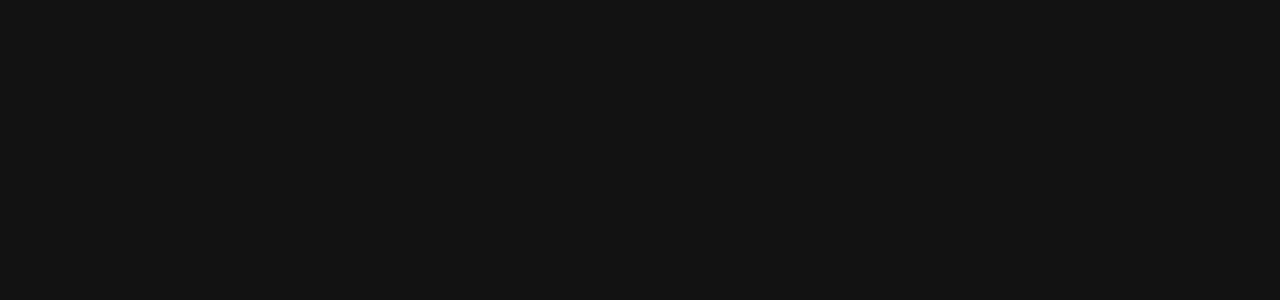
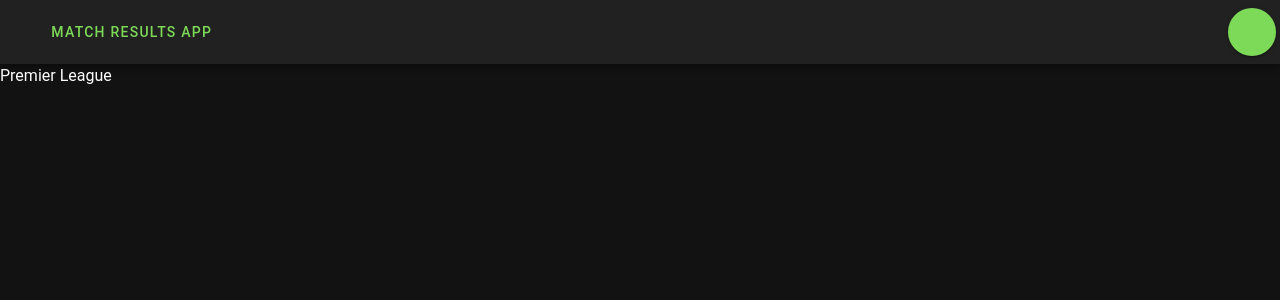
Before and after one commit to Jvsin/result-app, a Nuxt app: page /leagues/eng-1 in a window 1280 px wide. Before the commit this address had no page. Shown: the top 300 px of the page. Built offline with nearby package versions, Linux system fonts and the light colour scheme.

Commit message:
main page

```diff
--- a/app.vue
+++ b/app.vue
@@ -1,5 +1,10 @@
 <template>
-  <div>
-   <NuxtPage/>
-  </div>
+  <NuxtLayout>
+    <v-app>
+      <v-main>
+        <Navigation />
+        <NuxtPage />
+      </v-main>
+    </v-app>
+  </NuxtLayout>
 </template>
--- a/pages/index.vue
+++ b/pages/index.vue
@@ -2,6 +2,8 @@
 import { computed, ref, watch } from 'vue'
 import { storeToRefs } from 'pinia'
 import Navigation from '~/components/Navigation.vue';
+
+const router = useRouter()
 
 const buttons = [
   { value: 'main-page', title: 'Strona Główna' },
@@ -16,17 +18,30 @@
 
 <template>
   <v-layout class="rounded rounded-md">
-    <Navigation/>
     <v-navigation-drawer>
       <v-list>
-        <v-list-item v-for="button in buttons" :key="button.value"  >
-          <v-btn>{{ button.title }}</v-btn>
+        <v-list-item v-for="button in buttons" :key="button.value">
+          <v-btn :to="'leagues/'+button.value">{{ button.title }}</v-btn>
         </v-list-item>
       </v-list>
     </v-navigation-drawer>
 
     <v-main class="d-flex align-center justify-center" style="min-height: 300px;">
-      tutaj beda wyniki
+      <v-img src="/main.jpg" cover gradient="to bottom, rgba(0,0,0,.25), rgba(0,0,0,.7)" class="mt-15 text-center">
+        <div class="d-flex flex-column align-center justify-center h-50 mx-4">
+          <span class="text-h3 font-weight-bold text-white">
+            MATCH RESULTS APP
+          </span>
+
+          <p class="mt-2 text-white">
+            Stwórz własną ligę i typuj razem ze swoimi znajomymi!
+          </p>
+
+          <v-btn class="my-4" to="auth/login" variant="elevated" color="secondary">
+            Dołącz już teraz
+          </v-btn>
+        </div>
+      </v-img>
     </v-main>
   </v-layout>
 </template>
--- /dev/null
+++ b/pages/leagues/eng-1.vue
@@ -0,0 +1,15 @@
+<template>
+  <div>
+    <span>
+      Premier League
+    </span>
+  </div>
+</template>
+
+<script lang="ts" setup>
+
+</script>
+
+<style>
+
+</style>
```
Also changed, not shown: 1 other file (tests, documents, lock files or other folders).
